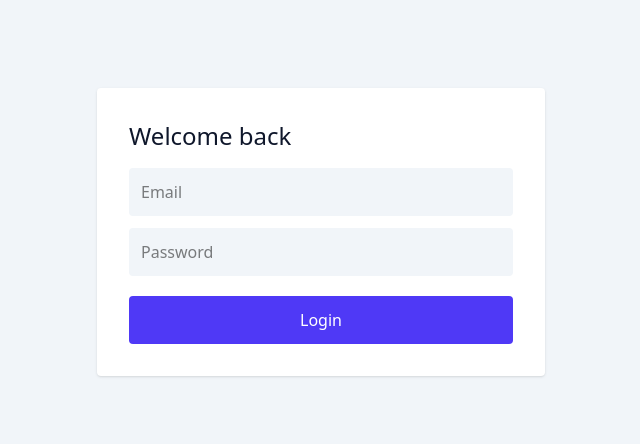
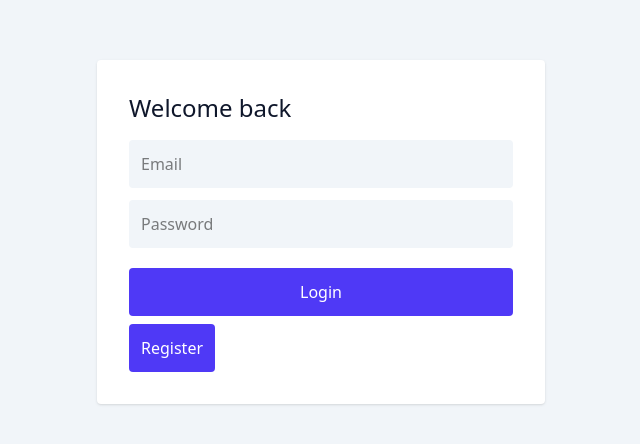
Before and after one commit to Kumarshambhav/PixelMist, a React (Vite) app in the folder frontend/: page /login in a window 1280 px wide. Shown: the part 168-612 px from the top of the page, without its empty margins (319-959 px from the left). Built offline with nearby package versions, Linux system fonts and the light colour scheme.

Commit message:
Update Login.jsx

```diff
--- a/frontend/src/pages/Login.jsx
+++ b/frontend/src/pages/Login.jsx
@@ -23,6 +23,9 @@ export default function Login() {
           <input name="password" type="password" placeholder="Password" required onChange={(e)=>setForm({...form,password:e.target.value})} className="p-3 rounded bg-slate-100 dark:bg-slate-700"/>
           <button className="mt-2 p-3 bg-indigo-600 text-white rounded">Login</button>
         </form>
+        <button
+          onClick={() => navigate("/register")}
+          className="flex items-center gap-2 mt-2 p-3 bg-indigo-600 text-white rounded">Register</button>
       </div>
     </div>
   );
```
